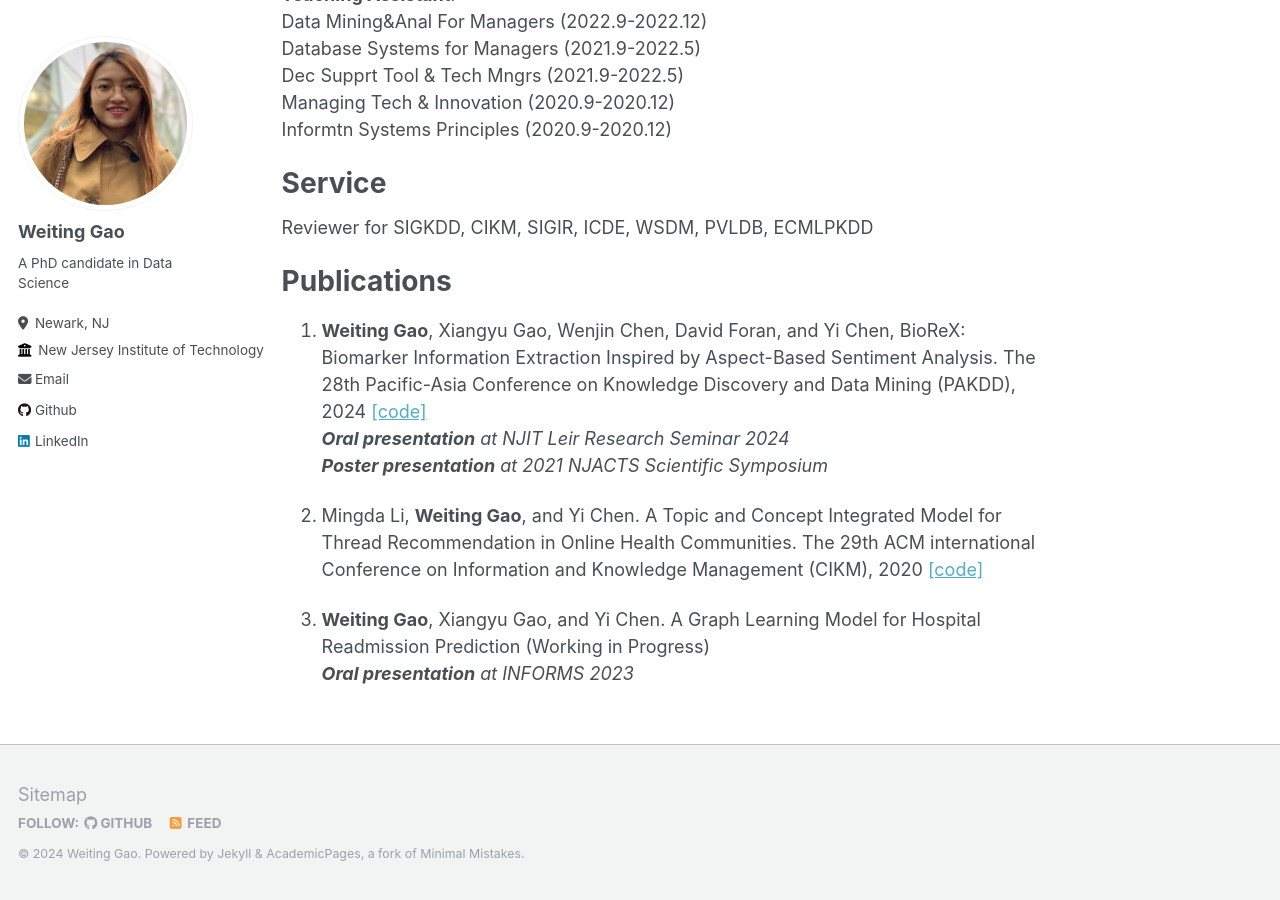
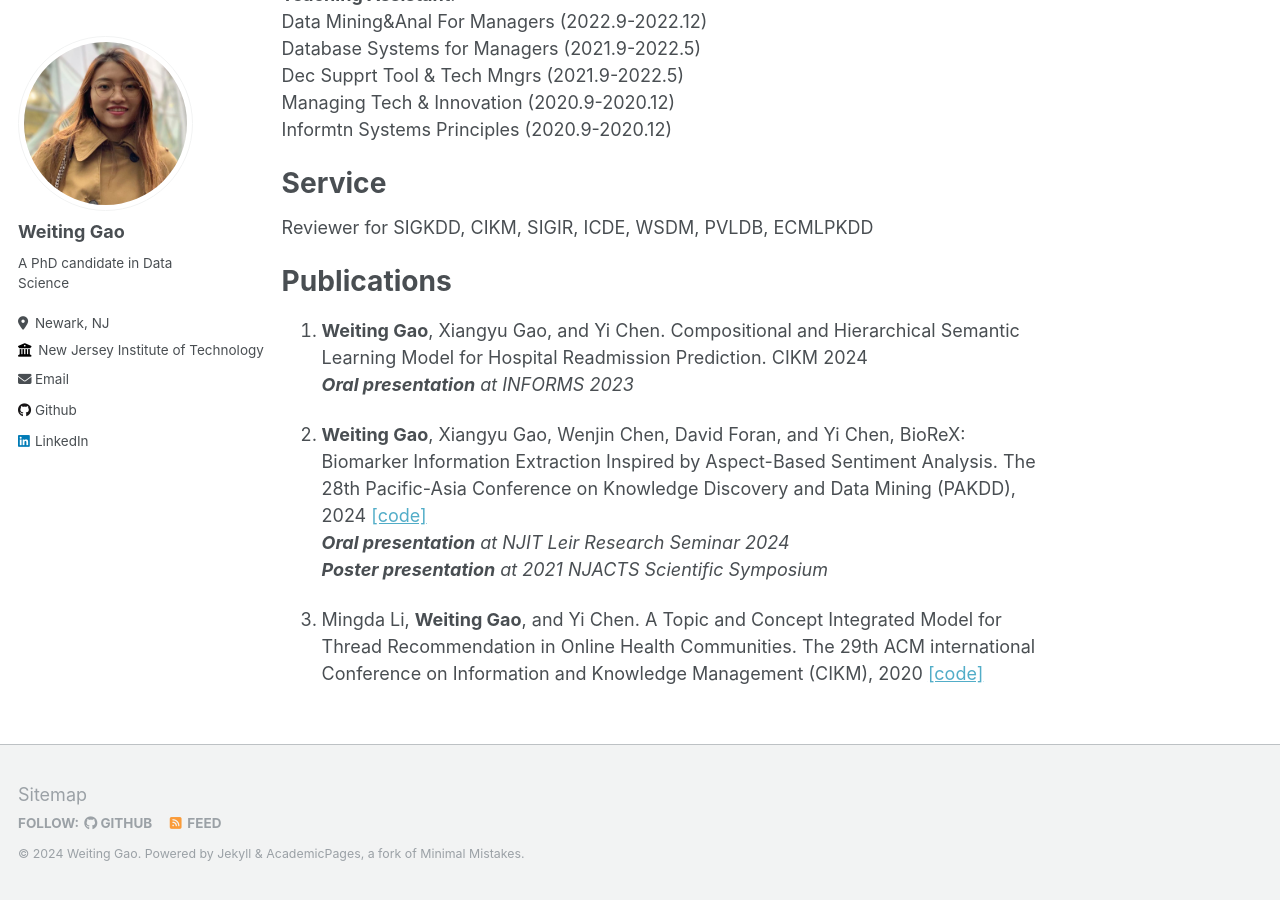
Before and after one commit to Weiting-Gao/weiting-gao.github.io, a Jekyll site: the page built from _pages/about.md, in a window 1280 px wide and 900 px high, scrolled down 875 px. Built offline with Jekyll 4.4.1, drawn with Linux system fonts in a browser that asks for light colours.

Commit message:
Update about.md

```diff
--- a/_pages/about.md
+++ b/_pages/about.md
@@ -40,14 +40,16 @@ Reviewer for SIGKDD, CIKM, SIGIR, ICDE, WSDM, PVLDB, ECMLPKDD
 
 Publications
 ======
+1. **Weiting Gao**, Xiangyu Gao, and Yi Chen. Compositional and Hierarchical Semantic Learning Model for Hospital Readmission Prediction. CIKM 2024\\
+***Oral presentation** at INFORMS 2023*
+
 1. **Weiting Gao**, Xiangyu Gao, Wenjin Chen, David Foran, and Yi Chen, BioReX: Biomarker Information Extraction Inspired by Aspect-Based Sentiment Analysis. The 28th Pacific-Asia Conference on Knowledge Discovery and Data Mining (PAKDD), 2024 [[code]](https://github.com/NJIT-AI-in-Healthcare/Pathology-Biomarker-Information-Extraction)\\
 ***Oral presentation** at NJIT Leir Research Seminar 2024* \\
 ***Poster presentation** at 2021 NJACTS Scientific Symposium*
 
 1. Mingda Li, **Weiting Gao**, and Yi Chen. A Topic and Concept Integrated Model for Thread Recommendation in Online Health Communities. The 29th ACM international Conference on Information and Knowledge Management (CIKM), 2020 [[code]](https://github.com/WeitingGG/Recommender-System-for-OHC-CLIR-CLLIR)
 
-1. **Weiting Gao**, Xiangyu Gao, and Yi Chen. A Graph Learning Model for Hospital Readmission Prediction (Working in Progress)\\
-***Oral presentation** at INFORMS 2023*
+
 
 <!-- This is the front page of a website that is powered by the [academicpages template](https://github.com/academicpages/academicpages.github.io) and hosted on GitHub pages. [GitHub pages](https://pages.github.com) is a free service in which websites are built and hosted from code and data stored in a GitHub repository, automatically updating when a new commit is made to the respository. This template was forked from the [Minimal Mistakes Jekyll Theme](https://mmistakes.github.io/minimal-mistakes/) created by Michael Rose, and then extended to support the kinds of content that academics have: publications, talks, teaching, a portfolio, blog posts, and a dynamically-generated CV. You can fork [this repository](https://github.com/academicpages/academicpages.github.io) right now, modify the configuration and markdown files, add your own PDFs and other content, and have your own site for free, with no ads! An older version of this template powers my own personal website at [stuartgeiger.com](http://stuartgeiger.com), which uses [this Github repository](https://github.com/staeiou/staeiou.github.io).
 
```
